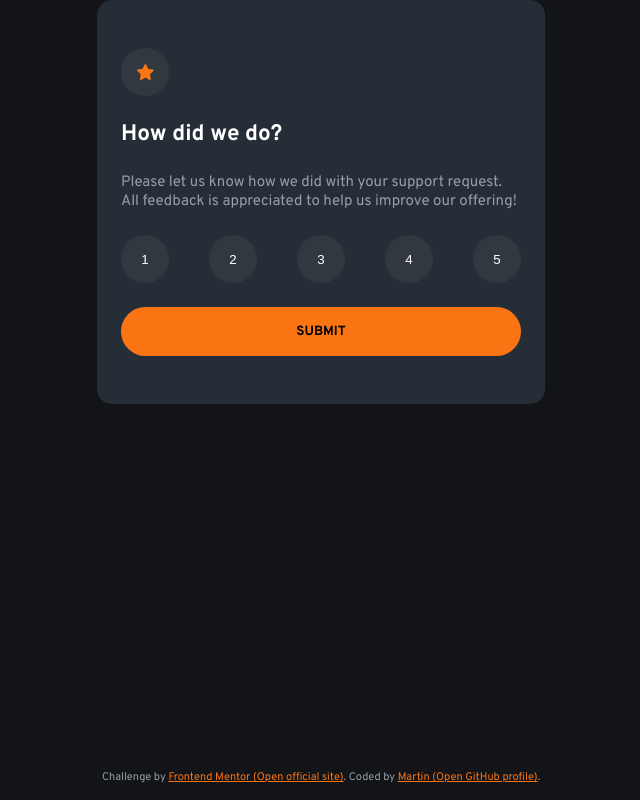
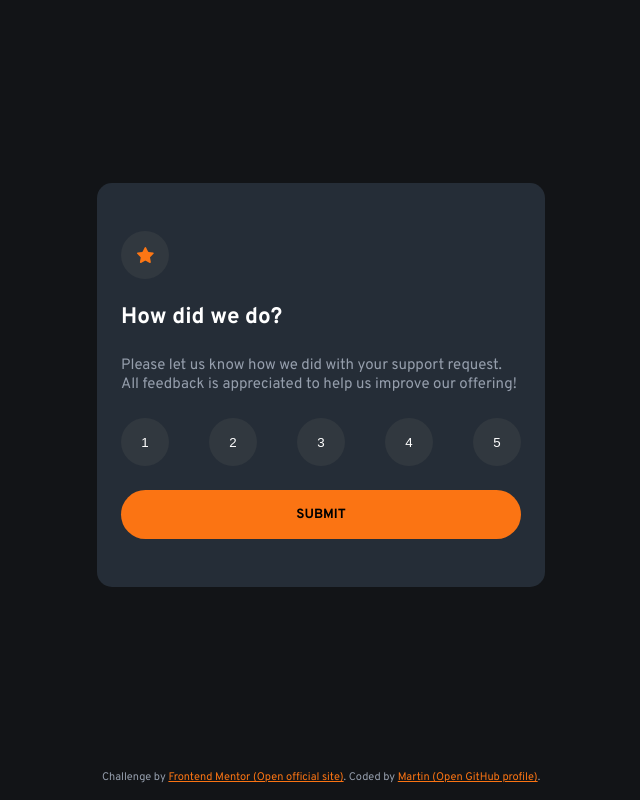
Before and after one commit to MartyOfMCA/interactive-rating-component-main, a plain HTML site: page index.html in a window 1280 px wide. Shown: the whole page, without its empty margins (319-959 px from the left). Drawn offline with Linux system fonts and the light colour scheme.

Commit message:
fix: correct layout for main element

```diff
--- a/css/styles.css
+++ b/css/styles.css
@@ -62,12 +62,15 @@ body {
   align-items: center;
 }
 
+.main {
+  margin-block-start: auto;
+}
+
 .container {
   flex-direction: column;
   width: 400px;
   max-width: 80%;
   background-color: hsl(213, 19%, 18%);
-  margin-block-start: auto;
   margin-inline: auto;
   padding-block: 3rem;
   padding-inline: 1.5rem;
--- a/index.html
+++ b/index.html
@@ -14,7 +14,7 @@
 
 <body class="overpass-regular">
 
-  <main>
+  <main class="main">
     <section class="container flex question">
       <span class="flex rating-icon main-axis-center cross-axis-center">
         <img src="./images/icon-star.svg" alt="Icon for ratings">
```
